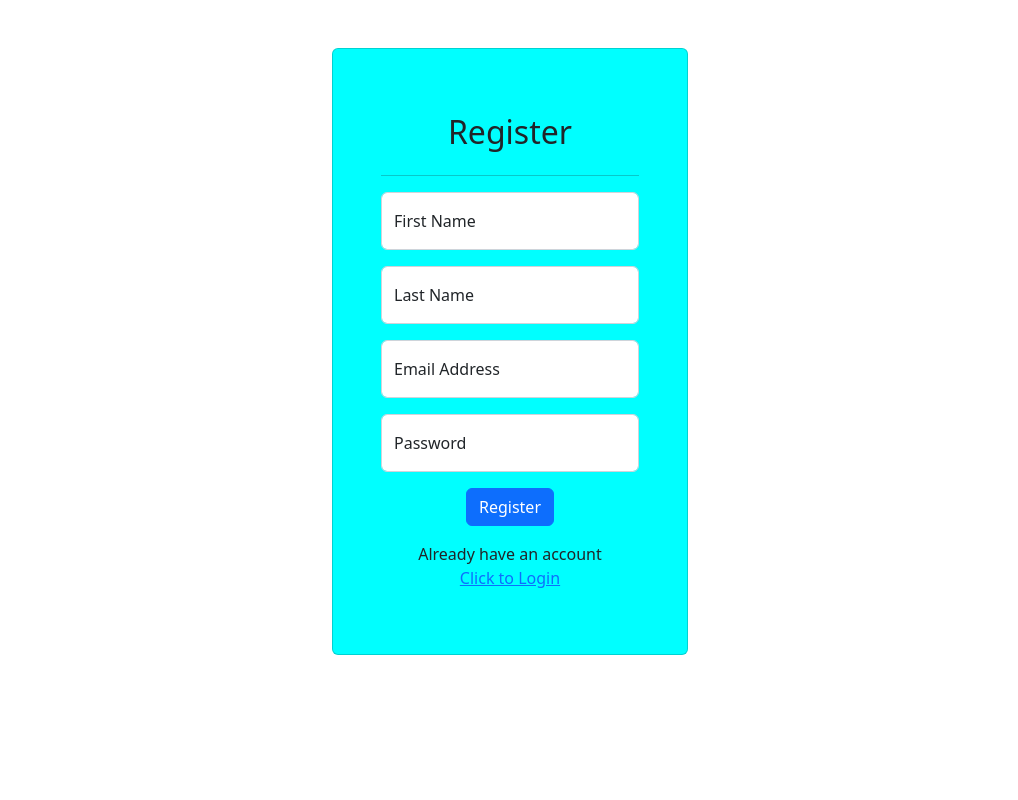
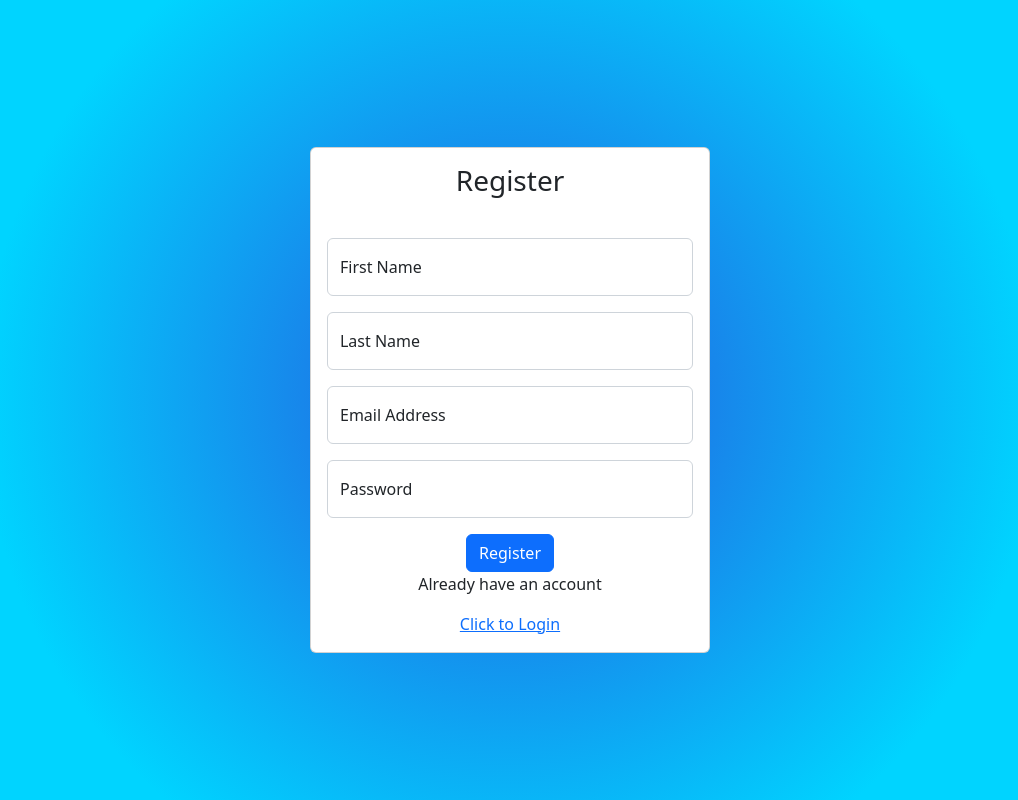
Before and after one commit to shubhamstr/react_music_site, a React (Create React App) app: page /register in a window 1280 px wide. Shown: the whole page, without its empty margins (130-1148 px from the left). Built offline with nearby package versions, Linux system fonts and the light colour scheme; the HTML template or start-up script is replaced by a standard one.

Commit message:
UI changes

```diff
--- a/src/Screens/Login.js
+++ b/src/Screens/Login.js
@@ -109,7 +109,7 @@ const Login = (props) => {
         >
           <Card
             style={{
-              width: "18rem",
+              width: "22rem",
             }}
           >
             <CardBody>
@@ -142,13 +142,21 @@ const Login = (props) => {
                   />
                   <Label for="password">Password</Label>
                 </FormGroup>{" "}
-                <Button color="primary" onClick={login}>
+                <Row>
+                  <Col md="12" className="text-center">
+                    <Button
+                      color="primary"
+                      className="text-center"
+                      onClick={login}
+                    >
                       Login
                     </Button>
                     <CardText>Don't have an account</CardText>
                     <Link to="/register" className="">
                       Click to Register
                     </Link>
+                  </Col>
+                </Row>
               </Form>
             </CardBody>
           </Card>
--- a/src/Screens/Register.js
+++ b/src/Screens/Register.js
@@ -1,8 +1,24 @@
+/* eslint-disable no-unused-vars */
 import React from "react"
 import { useState } from "react"
 import axios from "axios"
 import { Link } from "react-router-dom"
-import { Form, FormGroup, Input, Label, Button } from "reactstrap"
+import {
+  Form,
+  FormGroup,
+  Input,
+  Label,
+  Button,
+  Container,
+  Row,
+  Col,
+  Card,
+  CardTitle,
+  CardBody,
+  CardSubtitle,
+  CardText,
+  CardLink,
+} from "reactstrap"
 import { SERVER_URL } from "../constants"
 
 const REGISTER_URL = "./auth/register"
@@ -55,23 +71,29 @@ const Register = (props) => {
   }
 
   return (
-    <div className="container">
-      <div className="row">
-        <div className="col-md-4 offset-md-4 mt-5">
-          {success ? (
-            <div className="card p-5 card_bg_color">
-              <p className="text-white text-center">{successMsg}!</p>
-              <div className="text-center">
-                <Link to="/login" className="btn btn-primary text-white">
-                  Login
-                </Link>
-              </div>
-            </div>
-          ) : (
-            <div className="card p-5 card_bg_color">
-              <p className="text-danger text-center">{errMsg}</p>
-              <h2 className="text-center">Register</h2>
-              <hr />
+    <Container className="bg-dark1 doc_body" fluid>
+      <Row>
+        <Col
+          md={{
+            offset: 4,
+            size: 4,
+          }}
+          className="d-flex justify-content-center align-items-center vh-100"
+        >
+          <Card
+            style={{
+              width: "25rem",
+            }}
+          >
+            <CardBody>
+              <CardTitle tag="h3" className="text-center">
+                Register
+              </CardTitle>
+              {/* <CardSubtitle className="mb-2 text-muted" tag="h6">
+                Card subtitle
+              </CardSubtitle> */}
+            </CardBody>
+            <CardBody>
               <Form>
                 <FormGroup floating>
                   <Input
@@ -113,23 +135,23 @@ const Register = (props) => {
                   />
                   <Label for="password">Password</Label>
                 </FormGroup>{" "}
-                <div className="text-center">
-                  <Button color="primary" onClick={register}>
-                    Register
-                  </Button>
-                  <p className="mt-3 mb-0">Already have an account</p>
-                  <p>
+                <Row>
+                  <Col md="12" className="text-center">
+                    <Button color="primary" onClick={register}>
+                      Register
+                    </Button>
+                    <CardText>Already have an account</CardText>
                     <Link to="/login" className="">
                       Click to Login
                     </Link>
-                  </p>
-                </div>
+                  </Col>
+                </Row>
               </Form>
-            </div>
-          )}
-        </div>
-      </div>
-    </div>
+            </CardBody>
+          </Card>
+        </Col>
+      </Row>
+    </Container>
   )
 }
 
```
Lines whose indentation alone changed are shown as unchanged.
